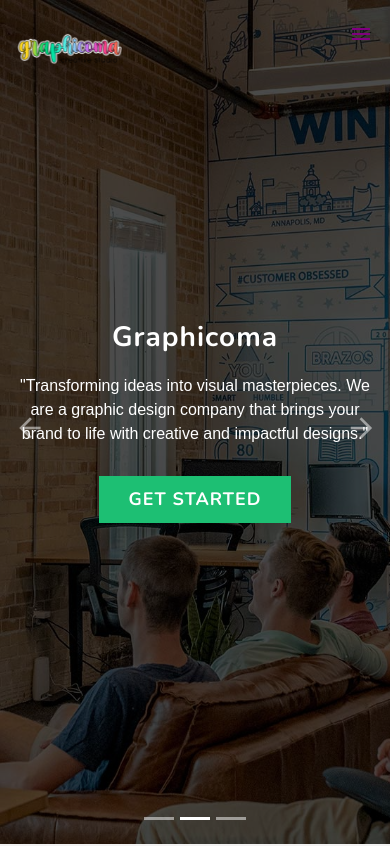
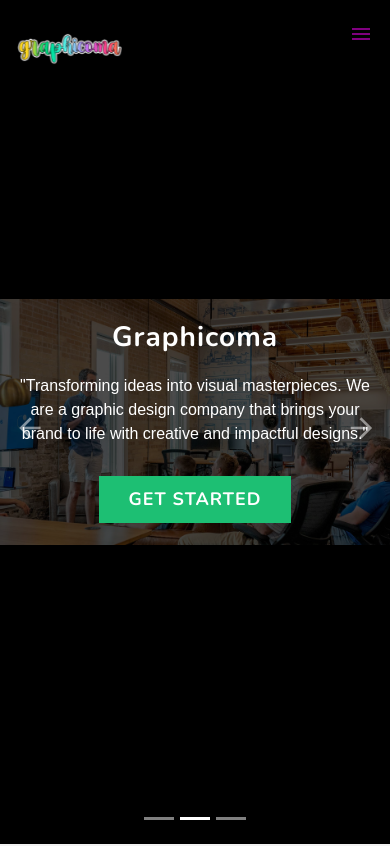
Before and after one commit to Rishav2468/graphicoma-2, a plain HTML site: page index.html in a window 390 px wide. Shown: the top 846 px of the page. Drawn offline with nearby package versions, Linux system fonts and the light colour scheme; animation ran at ten frames a second.

Commit message:
Update style.css

```diff
--- a/css/style.css
+++ b/css/style.css
@@ -240,6 +240,10 @@ h6 {
 
 /* Media query for mobile devices */
 @media (max-width: 767px) {
+    .slider .carousel-item {
+        background-size: contain;
+    }
+
     .slider h2 {
         font-size: 36px;
         margin-bottom: 20px;
```
